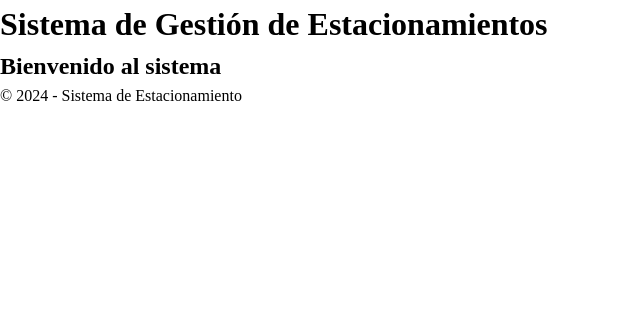
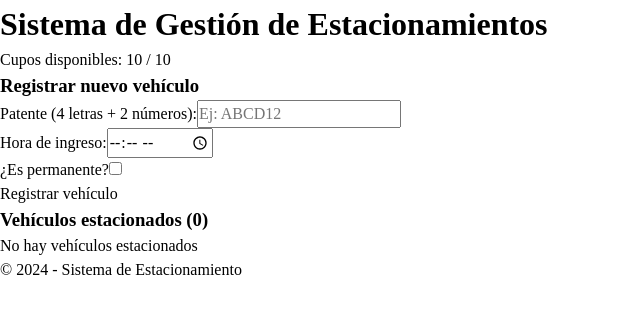
Before and after one commit to otrolemao/estacionamiento-app, a React (Vite) app: page / in a window 1280 px wide. Shown: the top 314 px of the page, without its empty margins (0-640 px from the left). Built offline with nearby package versions, Linux system fonts and the light colour scheme.

Commit message:
creacion de archicos, sub archivos para comenzar a avanzar con el formaulario

```diff
--- a/src/App.jsx
+++ b/src/App.jsx
@@ -1,12 +1,52 @@
+import { useState, useEffect } from 'react'
+import Formulario from './components/Formulario/Formulario'
+import './App.css'
+
 function App() {
+  const [vehiculos, setVehiculos] = useState([])
+
+  useEffect(() => {
+    const vehiculosGuardados = localStorage.getItem('vehiculos')
+    if (vehiculosGuardados) {
+      setVehiculos(JSON.parse(vehiculosGuardados))
+    }
+  }, [])
+
+  useEffect(() => {
+    localStorage.setItem('vehiculos', JSON.stringify(vehiculos))
+  }, [vehiculos])
+
+  const agregarVehiculo = (nuevoVehiculo) => {
+    if (vehiculos.length >= 10) {
+      alert('Capacidad máxima alcanzada (10 vehículos)')
+      return false
+    }
+    setVehiculos([...vehiculos, nuevoVehiculo])
+    return true
+  }
+
+  const cuposDisponibles = 10 - vehiculos.length
+
   return (
     <>
       <header>
         <h1>Sistema de Gestión de Estacionamientos</h1>
+        <div className="cupos">
+          <p>Cupos disponibles: {cuposDisponibles} / 10</p>
+        </div>
       </header>
 
       <main>
-        <h2>Bienvenido al sistema</h2>
+        <Formulario onAgregarVehiculo={agregarVehiculo} />
+
+        <div className="lista-container">
+          <h3>Vehículos estacionados ({vehiculos.length})</h3>
+          {vehiculos.length === 0 ? (
+            <p>No hay vehículos estacionados</p>
+          ) : (
+            <p>Próximamente: lista de vehículos</p>
+          )}
+        </div>
       </main>
 
       <footer>
--- /dev/null
+++ b/src/components/Formulario/Formulario.jsx
@@ -0,0 +1,84 @@
+import { useState } from 'react'
+import './Formulario.css'
+
+function Formulario({ onAgregarVehiculo }) {
+  const [patente, setPatente] = useState('')
+  const [hora, setHora] = useState('')
+  const [permanente, setPermanente] = useState(false)
+
+  const validarPatente = (patente) => {
+    const regex = /^[A-Za-z]{4}[0-9]{2}$/
+    return regex.test(patente)
+  }
+
+  const handleSubmit = (e) => {
+    e.preventDefault()
+
+    if (!patente.trim() || !hora) {
+      alert('Por favor complete todos los campos')
+      return
+    }
+
+    if (!validarPatente(patente)) {
+      alert('Formato de patente inválido. Debe ser 4 letras y 2 números (Ej: ABCD12)')
+      return
+    }
+
+    const nuevoVehiculo = {
+      id: Date.now(),
+      patente: patente.toUpperCase(),
+      hora: hora,
+      permanente: permanente
+    }
+
+    const exito = onAgregarVehiculo(nuevoVehiculo)
+
+    if (exito !== false) {
+      setPatente('')
+      setHora('')
+      setPermanente(false)
+    }
+  }
+
+  return (
+    <form className="formulario" onSubmit={handleSubmit}>
+      <h3>Registrar nuevo vehículo</h3>
+
+      <div className="campo">
+        <label htmlFor="patente">Patente (4 letras + 2 números):</label>
+        <input
+          type="text"
+          id="patente"
+          value={patente}
+          onChange={(e) => setPatente(e.target.value)}
+          placeholder="Ej: ABCD12"
+          maxLength={6}
+        />
+      </div>
+
+      <div className="campo">
+        <label htmlFor="hora">Hora de ingreso:</label>
+        <input
+          type="time"
+          id="hora"
+          value={hora}
+          onChange={(e) => setHora(e.target.value)}
+        />
+      </div>
+
+      <div className="campoCheckbox">
+        <label htmlFor="permanente">¿Es permanente?</label>
+        <input
+          type="checkbox"
+          id="permanente"
+          checked={permanente}
+          onChange={(e) => setPermanente(e.target.checked)}
+        />
+      </div>
+
+      <button type="submit">Registrar vehículo</button>
+    </form>
+  )
+}
+
+export default Formulario
```
Also changed, not shown: src/components/Formulario/Formulario.css (added).
